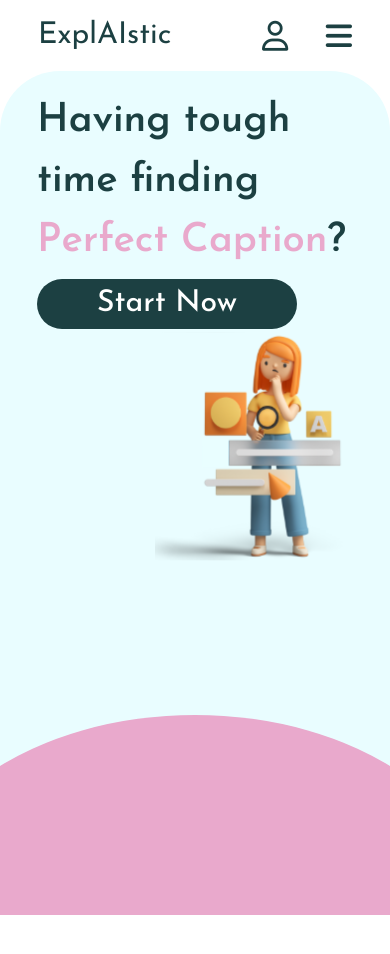
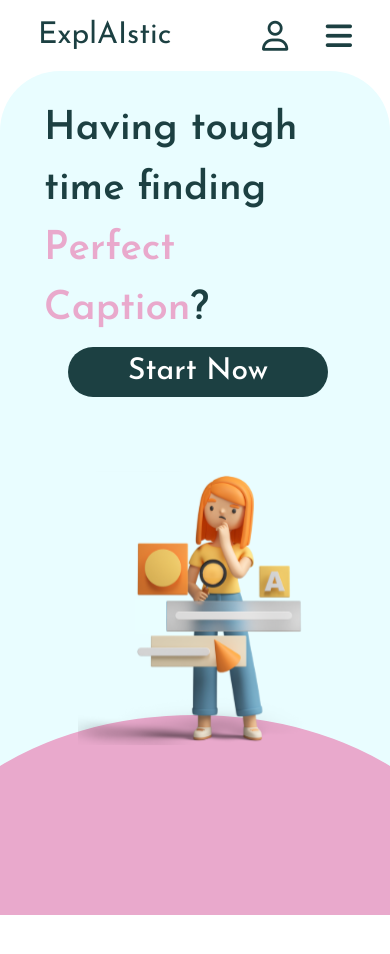
Before and after one commit to Tech-Intelli/I2C_Source, a React (Create React App) app in the folder frontend/: page / in a window 390 px wide. Shown: the top 954 px of the page. Before the commit the page ends 915 px from the top, so only its background shows below. Built offline with nearby package versions, Linux system fonts and the light colour scheme; no server answers.

Commit message:
Refactored code

```diff
--- a/frontend/src/components/ChooseCaption/ChooseCaption.css
+++ b/frontend/src/components/ChooseCaption/ChooseCaption.css
@@ -1,10 +1,9 @@
-body{
+*{
     margin:0;
     padding:0;
+}
+body{
     box-sizing: border-box;
-    /* overflow: hidden; */
-
-
 }
 .header-page2{
     display: flex;
@@ -40,7 +39,6 @@ section::before{
     background: #E9A9CC;
     border-radius:50% 50% 0 0 /100% 100% 0 0 ;
     transform: scaleX(1.5);
-    /* overflow-x: hidden; */
 }
 .content-page2{
     margin-top: 0px;
@@ -54,15 +52,10 @@ section::before{
 .innerContent-page2{
     width: 550px;
     height: auto;
-    /* position: absolute; */
     position: relative;
-    /* font-size: 70px; */
     font-weight: 600;
     margin: 40px auto auto 50px;
     color: #1C4042;
-    /* max-height: 600px; */
-    /* border:1px solid red; */
-    /* overflow-y: auto; */
 }
 
 .innerContent-page2 span{
@@ -82,17 +75,16 @@ section::before{
 
 
 .captionSize-icons{
-    /* margin-top: -20px; */
     display: flex;
     justify-content: space-between;
     align-items: baseline;
     cursor: pointer;
 }
 .captionStyle-icons{
-    /* width: 450px; */
     margin-bottom: 40px;
     display: flex;
-    justify-content: space-between;
+    flex-wrap: wrap;
+    gap:1rem;
     align-self:center;
 }
 .captionSize-icons i{
@@ -112,10 +104,6 @@ section::before{
     background: #fff;
     cursor: pointer;
 }
-/* .captionStyle{
-    background: #1C4042;
-    color: #fff;
-} */
 
 .tone{
     margin-bottom: 20px !important;
@@ -142,7 +130,8 @@ section::before{
 .socialHandle-icons{
     width: 250px;
     display: flex;
-    justify-content: space-between;
+    flex-wrap: wrap;
+    gap: 1rem;
     cursor: pointer;
 
 }
@@ -165,7 +154,9 @@ section::before{
     font-size: 30px;
     font-weight: 500;
     color: #fff;
-    /* z-index: 0; */
+}
+.btn-style-page2:hover{
+    background-color: hsl(183, 40%, 25%);
 }
 section .footer-page2 {
     position: relative;
@@ -211,6 +202,7 @@ section .footer-page2 {
 
 }
 .images-page2{
+    transform: scale(0.9);
      position: absolute;
     width: 50%;
     height: 100%;
@@ -223,6 +215,9 @@ section .footer-page2 {
     .images-page2{
         display: none !important;
     }
+    .btn-style-page2{
+        margin-inline: auto;
+    }
 }
 
 
@@ -230,14 +225,10 @@ section .footer-page2 {
 
     .steps{
         font-size: 25px !important;
-        /* margin: 40px 20px 20px 0px !important; */
     }
    .innerContent-page2{
-    /* position: absolute; */
     margin: 40px 40px auto 40px;
     width: auto;
-    /* margin: auto !important; */
-    /* width: fit-content; */
    }
 
    .captionSize-icons{
@@ -245,11 +236,6 @@ section .footer-page2 {
     display: flex;
     justify-content: space-between;
     align-items: baseline;
-}
-.captionStyle-icons{
-    width: 400px;
-    flex-wrap: wrap;
-    margin-bottom: 20px;
 }
 .captionStyle{
     margin-bottom: 10px;
@@ -292,10 +278,10 @@ section .footer-page2 {
 .preffered-platform{
     position: relative;
    }
-   .preffered-platform svg {
-    width: 40px;
-    height: 40px;
-   }
+.preffered-platform svg {
+width: 40px;
+height: 40px;
+}
 
 
 .btn-style-page2{
@@ -303,6 +289,9 @@ section .footer-page2 {
     position: relative;
     font-size: 20px !important;
    }
+   .btn-style-page2{
+    margin-inline: auto;
+}
 }
 
 @media only screen and (max-width:550px) {
@@ -315,11 +304,8 @@ section .footer-page2 {
         margin: 20px 20px 20px 0px !important;
     }
    .innerContent-page2{
-    /* position: absolute; */
     margin: 20px 20px auto 20px;
     width: auto;
-    /* margin: auto !important; */
-    /* width: fit-content; */
    }
 
    .captionSize-icons{
@@ -332,10 +318,6 @@ section .footer-page2 {
     width:140px;
 }
 
-.captionStyle-icons{
-    width: auto;
-    flex-wrap:wrap;
-}
 .captionStyle{
     margin-bottom: 10px;
 }
@@ -343,8 +325,6 @@ section .footer-page2 {
     font-size: 15px;
     width: 30px;
     height: 30px;
-
-    /* padding: 10px; */
 }
 
 .medium{
@@ -375,8 +355,6 @@ section .footer-page2 {
 
 .socialHandle-icons{
     width: 140px;
-    display: flex;
-    flex-wrap: wrap;
 }
 .preffered-platform{
     position: relative;
@@ -390,6 +368,9 @@ section .footer-page2 {
     position: relative;
     font-size: 20px !important;
    }
+   .btn-style-page2{
+    margin-inline: 5rem;
+}
 
 }
 
@@ -413,14 +394,12 @@ section .footer-page2 {
     }
 
     .innerContent-page2{
-    /* width: 550px; */
     height: 76%;
     position: relative;
     font-size: 70px;
     font-weight: 600;
     margin: 20px 20px auto 40px;
     color: #1C4042;
-    /* border: 2px solid red; */
     max-height: 575px;
     overflow-y: auto;
 }
@@ -430,4 +409,7 @@ section .footer-page2 {
     section::before{
         height: 10% !important;
     }
+    .btn-style-page2{
+        margin-inline: auto;
     }
+    }
--- a/frontend/src/components/LandingPage/Layout.css
+++ b/frontend/src/components/LandingPage/Layout.css
@@ -1,12 +1,22 @@
-body{
+*{
     margin:0;
     padding:0;
+}
+:root{
+    --dark-gray: #1C4042;
+    --muted-gray: hsl(183, 40%, 25%);
+    --light-gray: #E9A9CC;
+    --muted-white: #E9FDFF;
+}
+body{
+
     font-family: 'Josefin Sans'!important;
     box-sizing: border-box;
     overflow: hidden;
     position: relative;
 
 }
+
 p{
     margin-bottom: 0 !important;
 }
@@ -16,7 +26,7 @@ p{
     align-items: center;
     padding:  5px 30px;
     font-size: 30px;
-    color: #1C4042;
+    color: var(--dark-gray);
     margin:0.5rem;
 
 }
@@ -41,17 +51,16 @@ section::before{
     left:0;
     width: 100%;
     height:200px !important;
-    background: #E9A9CC;
+    background: var(--light-gray);
     border-radius:50% 50% 0 0 /100% 100% 0 0 ;
     transform: scaleX(1.5);
-    /* overflow-x: hidden; */
 }
 .content{
     margin-top: 0px;
     width: 100%;
     height:100%;
     border-radius: 60px;
-    background: #E9FDFF;
+    background: var(--muted-white);
     display: flex;
 
 
@@ -67,29 +76,31 @@ section::before{
 
 .innerContent{
     width: 450px;
-    height: 500px;
+    padding: 0.5rem;
     font-size: 60px;
     font-weight: 600;
     margin: 90px 100px auto;
-    color: #1C4042;
+    color: var(--dark-gray);
 
 }
 
 .innerContent span{
-    color: #E9A9CC;
+    color: var(--light-gray);
 }
 .btn-style{
     border: none;
     width: 460px;
     position: relative;
     height:auto;
-    background-color: #1C4042;
+    background-color: var(--dark-gray);
     border-radius:50px;
     padding: 10px 10px;
     font-size: 30px;
     font-weight: 500;
     color: #fff;
-    /* z-index: 0; */
+}
+.btn-style:hover{
+    background-color: var(--muted-gray);
 }
 section .footer {
     position: relative;
@@ -98,29 +109,94 @@ section .footer {
     max-width: 900px;
     text-align: center;
 }
+@media only screen and (max-width: 1090px)
+{
+
+    .images{
+        transform: scale(0.8);
+        right: 20px;
+    }
+}
+@media only screen and (max-width: 1000px)
+{
+
+    .images{
+        right: -50px;
+    }
+}
+@media only screen and (max-width: 870px)
+{
+
+    .images{
+        top:20%;
+        left: 50%;
+        transform: translateX(-50%);
+    }
+    .images svg{
+        transform: scale(0.7);
+    }
+    .innerContent{
+        width: 550px;
+        font-size: 2.75rem;
+        margin-inline: auto;
+    }
+    .innerContent p, .innerContent button{
+        margin-inline: 1rem
+    }
+}
+@media only screen and (max-width:670px) {
+    .images svg{
+        transform: scale(1);
+    }
+}
 @media only screen and (max-width: 560px){
     body{
         overflow-y: scroll;
     }
     .innerContent{
         width:fit-content;
-        /* margin: auto; */
         font-size: 40px;
         margin: 20px 32px auto 37px;
+    }
+    .innerContent button{
+        margin-inline: 5rem;
     }
     .btn-style{
         width: 260px;
         height:50px;
-        background-color: #1C4042;
+        background-color: var(--dark-gray);
         border-radius:50px;
-        border: #1C4042;
+        border: var(--dark-gray);
         padding: 0;
         font-size: 30px;
         font-weight: 500;
         color: #fff;
-        /* z-index: 0; */
+    }
+    .images svg{
+        transform: scale(1.2);
     }
 
-
-
   }
+@media only screen and (max-width:510px)
+{
+.images svg{
+    transform: scale(1.5);
+}
+.innerContent{
+    width: 400px;
+    margin-inline:auto;
+}
+}
+@media only screen and (max-width:455px)
+{
+.images svg{
+    transform: scale(1.2);
+}
+.innerContent{
+    width: 350px;
+    margin-inline:auto;
+}
+.innerContent button{
+    margin: 0 2.5rem;
+}
+}
--- a/frontend/src/components/UploadFile/UploadFile.jsx
+++ b/frontend/src/components/UploadFile/UploadFile.jsx
@@ -161,11 +161,11 @@ export const UploadFile = (props) => {
               <div className="context-location-container">
                 <div>
                   <p className="label">
-                    Add Context <span>(optional)</span>
+                    Something about your memory:
                   </p>
                   <input
                     type = "text"
-                    placeholder="Tell us something about your memory"
+                    placeholder="Memory (optional)..."
                     className="inputs context-page1"
                   ></input>
                 </div>
@@ -174,7 +174,7 @@ export const UploadFile = (props) => {
                     Add Location:
                   </p>
                   <div className="search">
-                      <input ref={searchInput} type="text" placeholder="Search location...." />
+                      <input ref={searchInput} type="text" placeholder="Search location...." className="inputs location"/>
                   </div>
                 </div>
               </div>
--- a/frontend/src/components/caption/Caption.css
+++ b/frontend/src/components/caption/Caption.css
@@ -41,7 +41,6 @@ section::before{
     background: #E9A9CC;
     border-radius:50% 50% 0 0 /100% 100% 0 0 ;
     transform: scaleX(1.5);
-    /* overflow-x: hidden; */
 }
 .content-page3{
     margin-top: 0px;
@@ -55,23 +54,16 @@ section::before{
 .innerContent-page3{
     width: 900px;
     height: 86%;
-    /* font-size: 60px; */
-    /* font-weight: 600; */
     position: absolute;
     top:10px;
     right:2%;
-    /* margin: 90px 100px auto; */
     color: #1C4042;
-
-
-
 }
 .innerContent-div{
     width: 100%;
     height: 90%;
     position: relative;
     display: flex;
-    /* align-items: center; */
     justify-content: space-between;
 
 }
@@ -103,9 +95,8 @@ textarea{
 
     width: 100%;
     font-size: 16px !important;
-    /* font-weight: 100; */
-    /* height: 500px; */
     border: none;
+    padding: 0.5rem;
     height:100% !important;
 
    border-radius: 30px;
@@ -137,11 +128,12 @@ textarea{
     border: none;
     background-color: #1C4042;
     border-radius:50px;
-    /* padding: 10px; */
     font-size: 30px;
     font-weight: 500;
     color: #fff;
-    /* z-index: 0; */
+}
+.btn-style-page3:hover{
+    background-color: hsl(183, 40%, 25%);
 }
 section .footer-page3 {
     position: relative;
@@ -150,10 +142,6 @@ section .footer-page3 {
     max-width: 900px;
     text-align: center;
 }
-/* image none */
-/* @media only screen and (max-width:1350px){
-
-} */
 .page3{
     position: absolute;
     width: 30% !important;
--- a/frontend/src/components/caption/Post/card.css
+++ b/frontend/src/components/caption/Post/card.css
@@ -82,7 +82,6 @@
     font-size: 16px;
     font-weight: 300;
     margin: 5px;
-    /* color: #777; */
     line-height: 1.5rem;
 }
 .message span {
```
Also changed, not shown: frontend/src/components/SignInModal/SignInModal.jsx (+0 -11 lines), frontend/src/components/SignInModal/SignModal.css (+0 -8 lines), frontend/src/components/UploadFile/UploadFile.css (+58 -30 lines).
